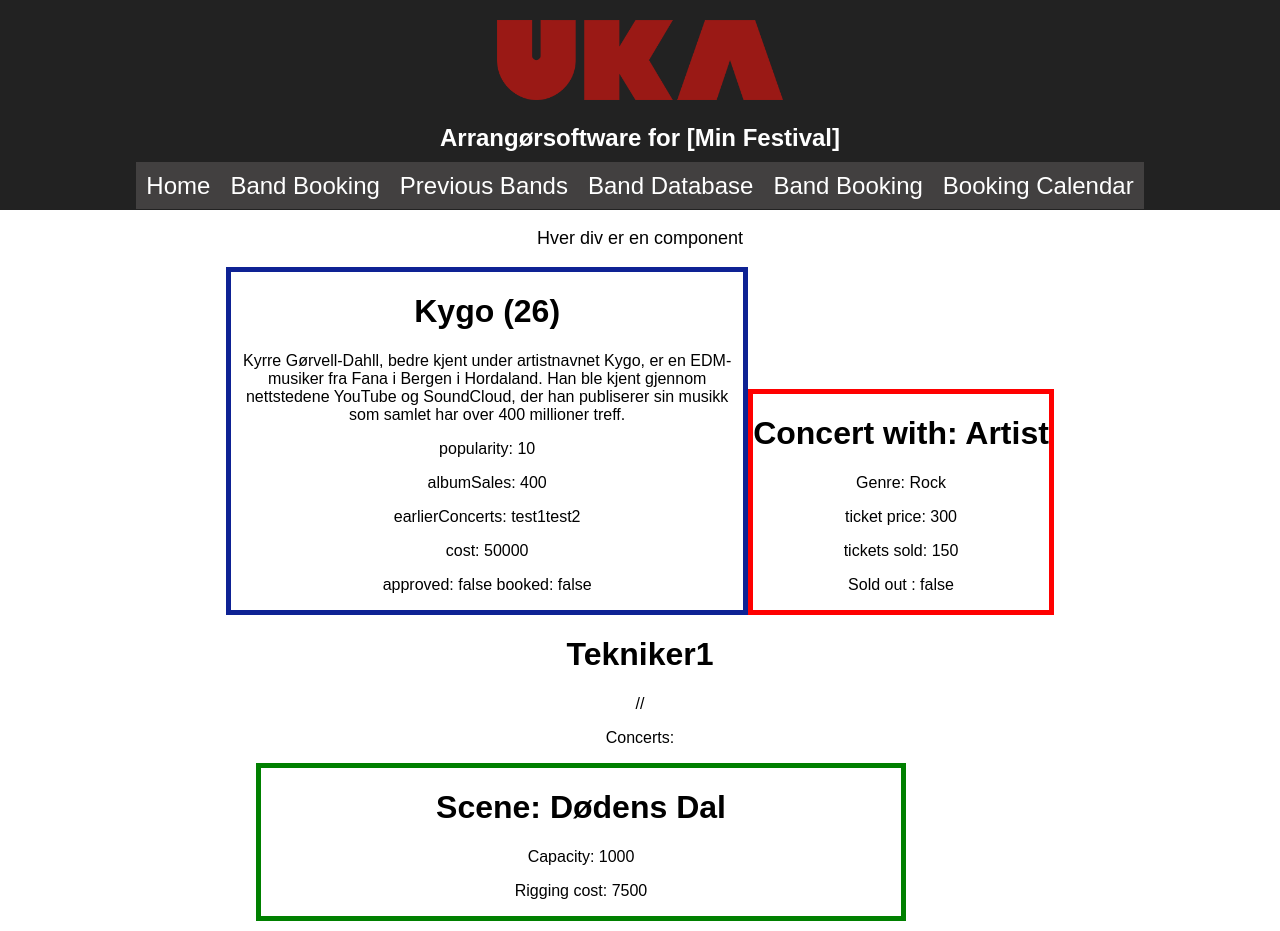
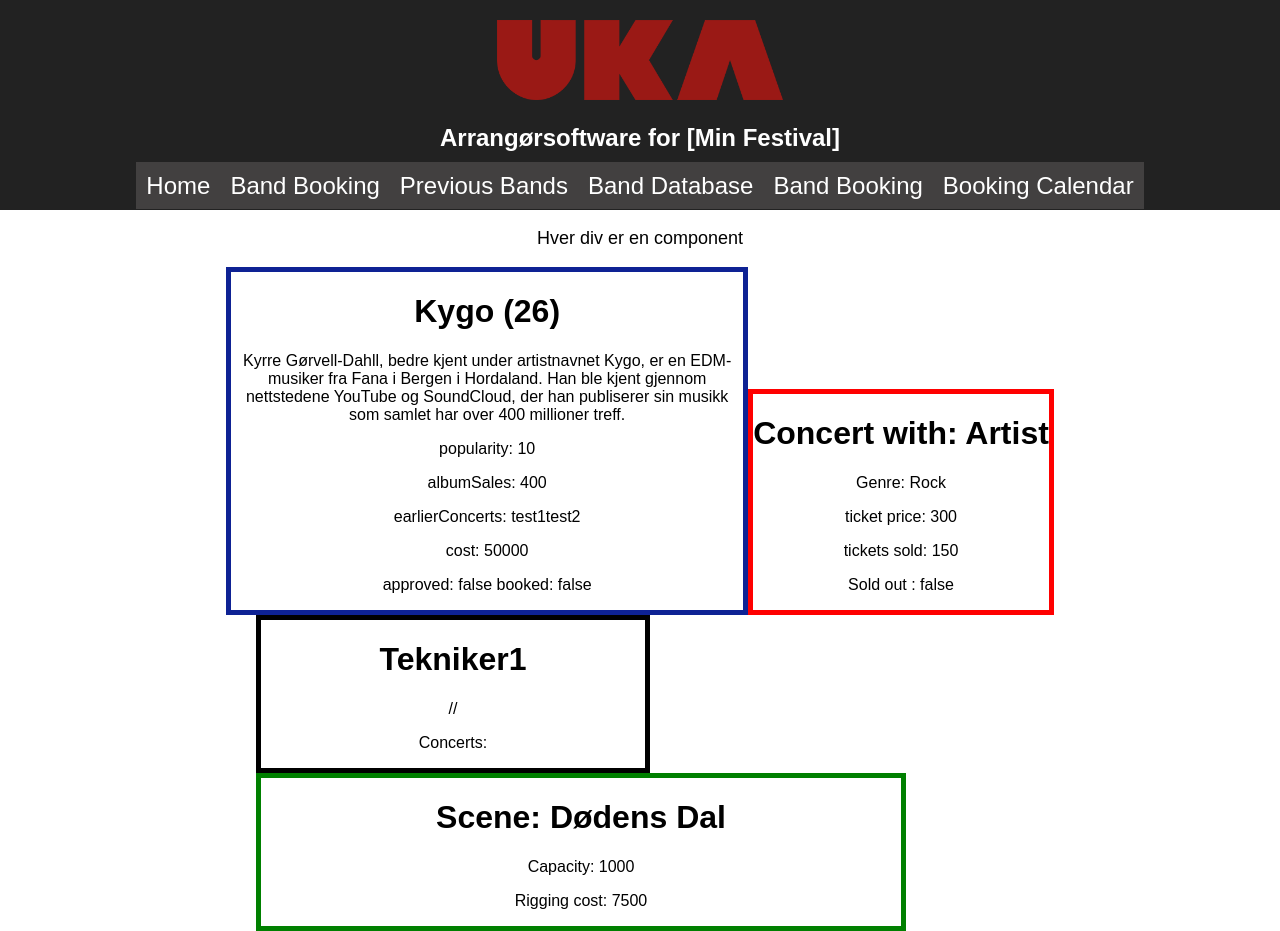
Before and after one commit to Staldvik/it1901, a React (Create React App) app in the folder app/: page / in a window 1280 px wide. Built offline with nearby package versions, Linux system fonts and the light colour scheme.

Commit message:
Added technician.css

```diff
--- a/app/src/components/technician/Technician.js
+++ b/app/src/components/technician/Technician.js
@@ -1,5 +1,5 @@
 import React, {Component } from 'react'
-//import './technician.css';
+import './technician.css';
 
 export default class Technician extends Component {
 
@@ -12,7 +12,7 @@ export default class Technician extends Component {
 
     render() {
         return (
-            <div className = "techicianDiv">
+            <div className = "technicianDiv">
                 <h1> {this.state.name} </h1>
                 //          <p> Concerts: </p>
             </div>
--- /dev/null
+++ b/app/src/components/technician/technician.css
@@ -0,0 +1,6 @@
+.technicianDiv {
+    border: 5px solid black;
+    max-width: 30%;
+    margin-left: 20%;
+    display: block;
+  }
```
